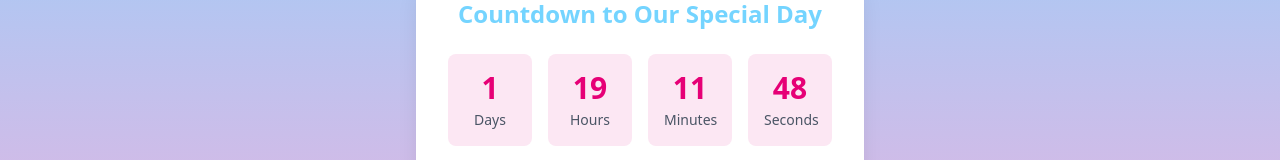
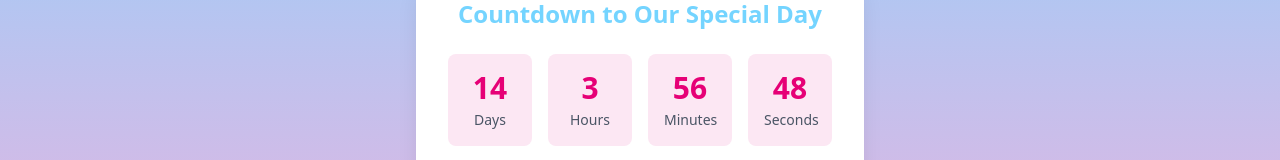
Before and after one commit to Spaydurman/picture-gallery, a React (Vite) app: page / in a window 1280 px wide. Shown: the part 292-452 px from the top of the page. Built offline with nearby package versions, Linux system fonts and the light colour scheme.

Commit message:
change to october 14

```diff
--- a/src/App.tsx
+++ b/src/App.tsx
@@ -9,7 +9,7 @@ function App() {
 
   const isCountdownComplete = () => {
     const countdownCompleted = sessionStorage.getItem('countdownCompleted');
-    const targetDate = new Date('2025-10-01T11:11:00');
+    const targetDate = new Date('2025-10-14T00:00:00');
     const currentDate = new Date();
     return countdownCompleted === 'true' || currentDate >= targetDate;
   };
--- a/src/assets/page/AnniversaryForm.tsx
+++ b/src/assets/page/AnniversaryForm.tsx
@@ -8,7 +8,7 @@ const AnniversaryForm: React.FC = () => {
   const [isCountdownComplete, setIsCountdownComplete] = useState(false);
   const navigate = useNavigate();
 
-  const targetDate = new Date('2025-10-01T11:15:00');
+  const targetDate = new Date('2025-10-14T00:00:00');
 
   useEffect(() => {
     const countdownCompleted = sessionStorage.getItem('countdownCompleted');
```
